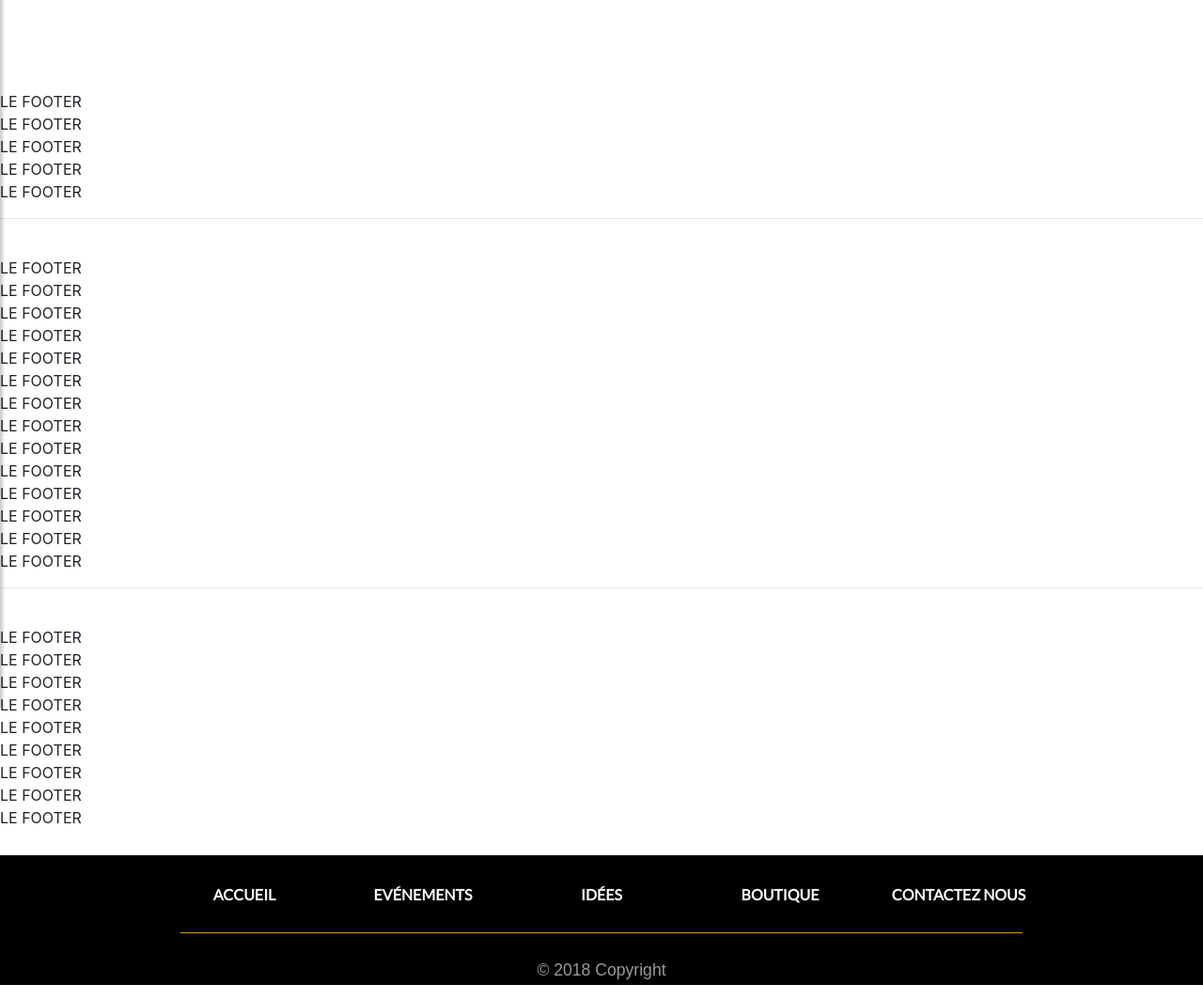
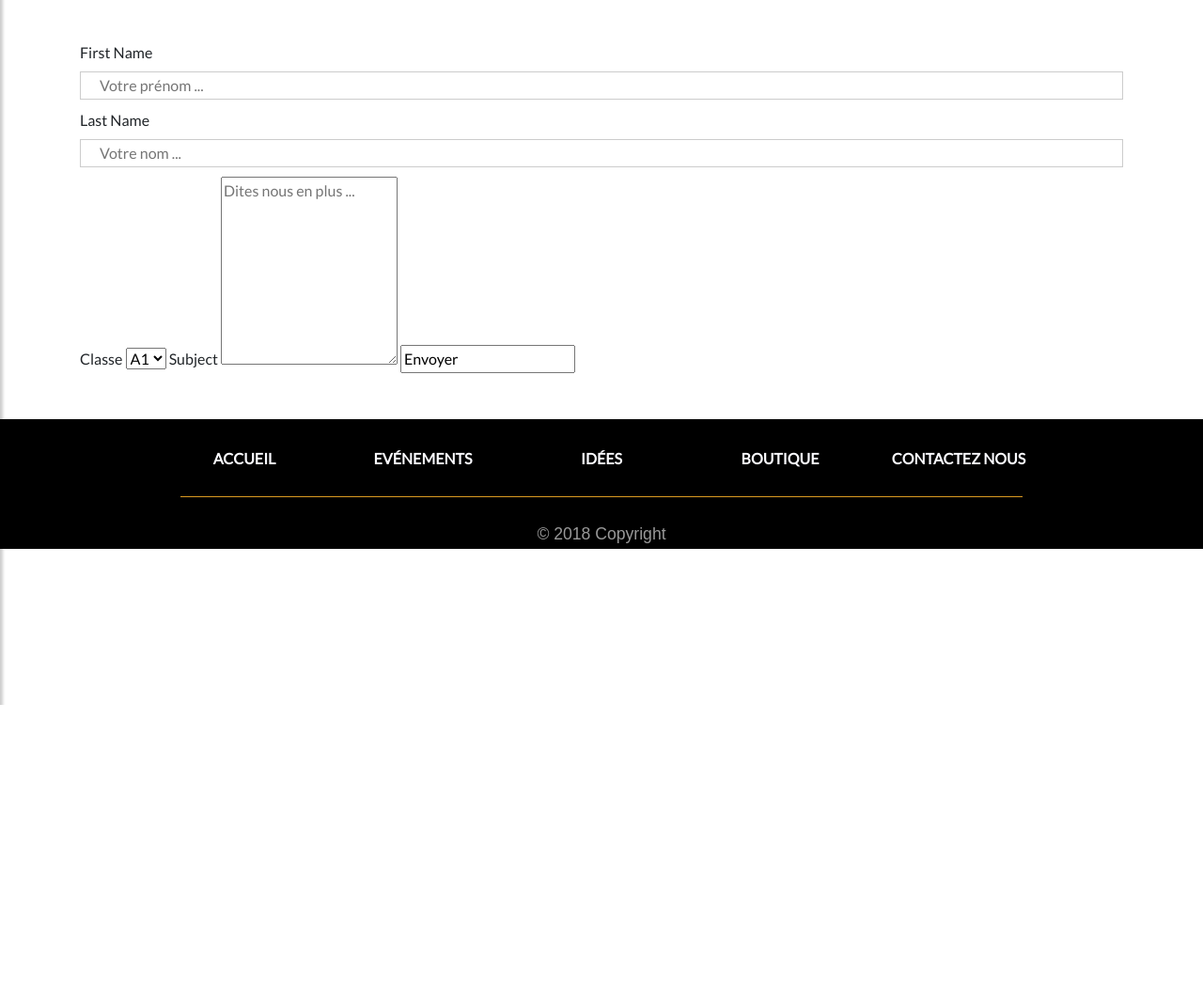
Before and after one commit to petergiromagny/Web-Projet, a PHP site: page /view/contactus.php in a window 1280 px wide. Shown: the part 50-1114 px from the top of the page at 94% size. After the commit the page ends 800 px from the top, so only its background shows below. Run offline with PHP 8.4, Linux system fonts and the light colour scheme; some libraries are stand-ins or nearby versions.

Commit message:
Formulaire première version

```diff
--- a/view/contactus.php
+++ b/view/contactus.php
@@ -29,37 +29,31 @@ class contactus
 </head>
 <body>
 
-<br><br><br>
-<br>LE FOOTER
-<br>LE FOOTER
-<br>LE FOOTER
-<br>LE FOOTER
-<br>LE FOOTER
-<hr>
-<br>LE FOOTER
-<br>LE FOOTER
-<br>LE FOOTER
-<br>LE FOOTER
-<br>LE FOOTER
-<br>LE FOOTER
-<br>LE FOOTER
-<br>LE FOOTER
-<br>LE FOOTER
-<br>LE FOOTER
-<br>LE FOOTER
-<br>LE FOOTER
-<br>LE FOOTER
-<br>LE FOOTER
-<hr>
-<br>LE FOOTER
-<br>LE FOOTER
-<br>LE FOOTER
-<br>LE FOOTER
-<br>LE FOOTER
-<br>LE FOOTER
-<br>LE FOOTER
-<br>LE FOOTER
-<br>LE FOOTER
+<div class="container">
+    <form action="contactus.php">
+
+        <label for="fname">First Name</label>
+        <input type="text" id="fname" name="firstname" placeholder="Votre prénom ...">
+
+        <label for="lname">Last Name</label>
+        <input type="text" id="lname" name="lastname" placeholder="Votre nom ...">
+
+        <label for="class">Classe</label>
+        <select id="class" name="Classe">
+            <option value="A1">A1</option>
+            <option value="A2">A2</option>
+            <option value="A3">A3</option>
+            <option value="A4">A4</option>
+            <option value="A5">A5</option>
+        </select>
+
+        <label for="subject">Subject</label>
+        <textarea id="subject" name="subject" placeholder="Dites nous en plus ..." style="height:200px"></textarea>
+
+        <input type="Envoyer" value="Envoyer">
+
+    </form>
+</div>
 
 <?php include "footer.php"; ?>
 </body>
```
